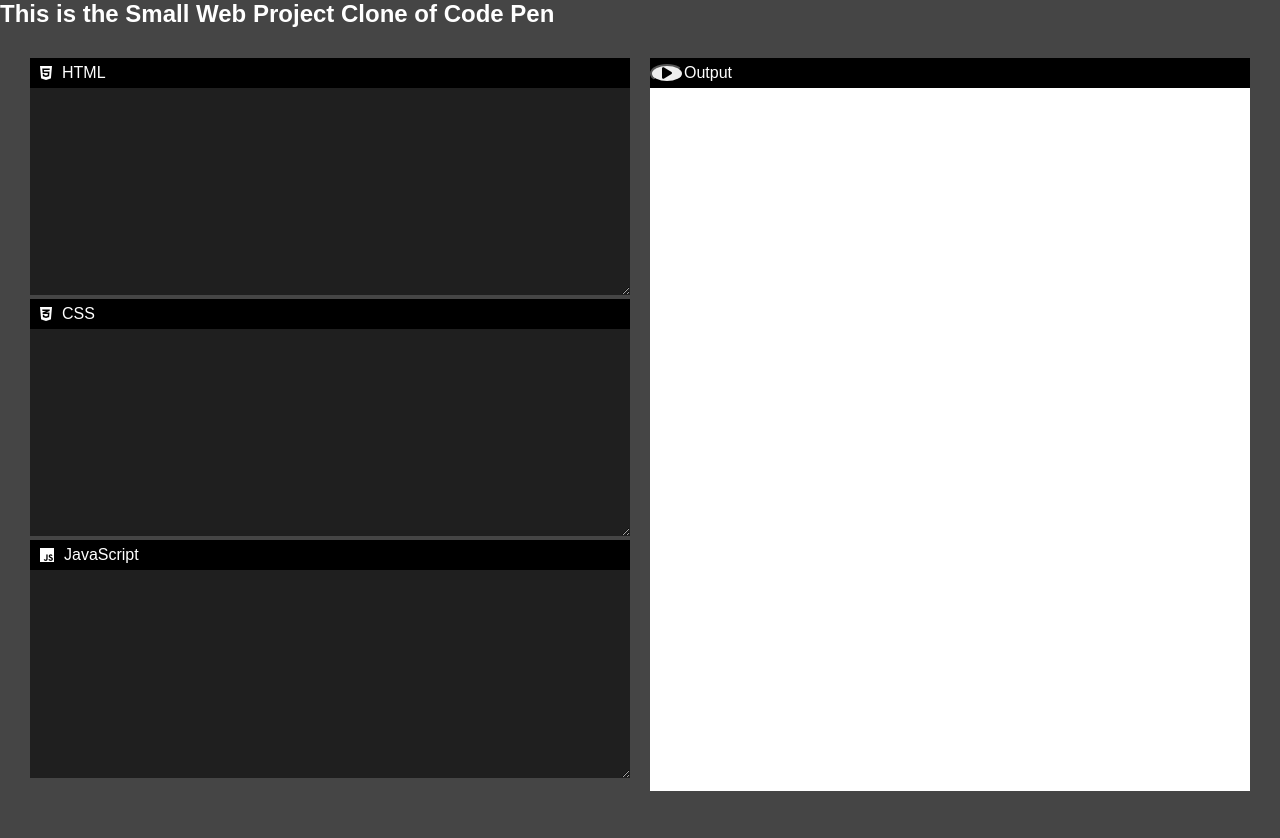
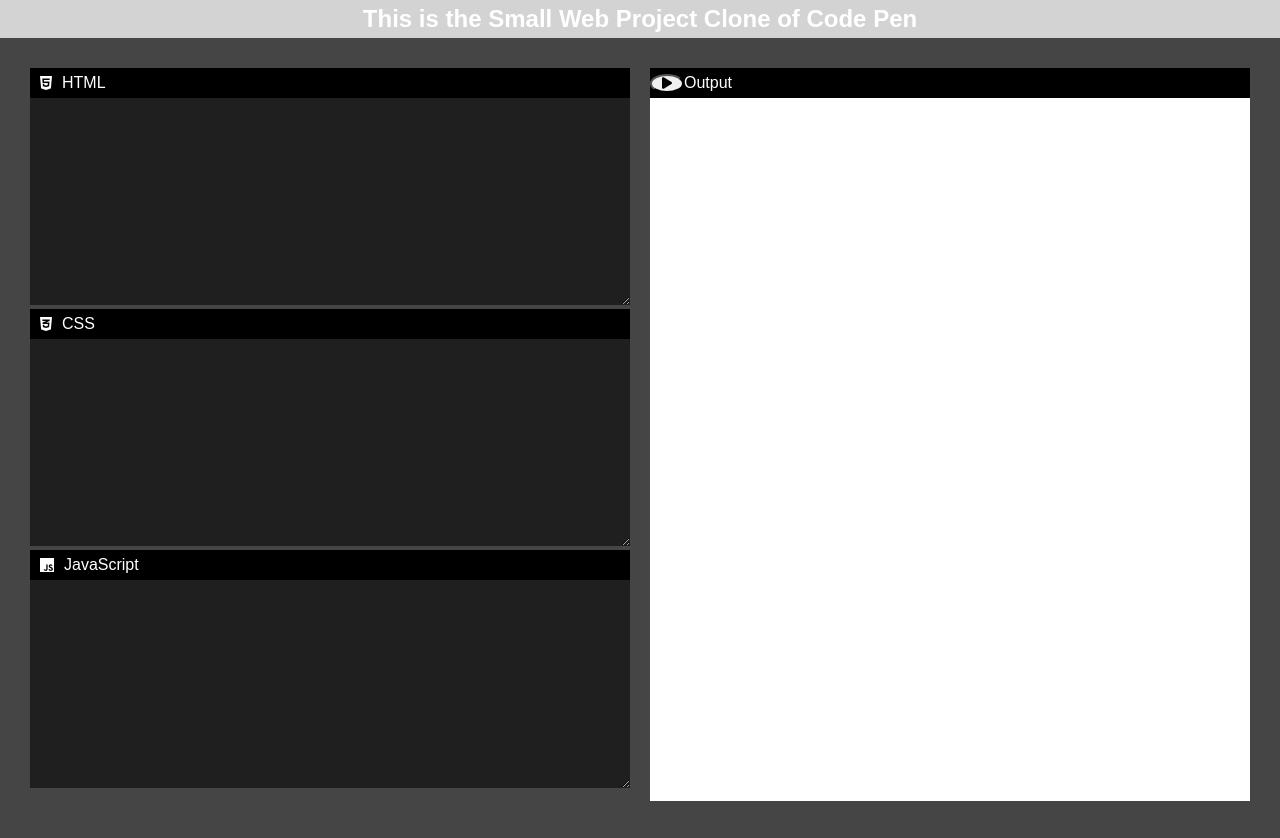
Before and after one commit to 20Nikhil02/Web-Dev-Code-pen, a plain HTML site: page index.html in a window 1280 px wide. Drawn offline with Linux system fonts and the light colour scheme.

Commit message:
Update style.css

```diff
--- a/style.css
+++ b/style.css
@@ -9,6 +9,12 @@ body {
     background: #454545;
     color: #fff;
 
+}
+
+h2{
+    text-align: center;
+    background-color: lightgray;
+    padding: 5px;
 }
 
 .container{
```
